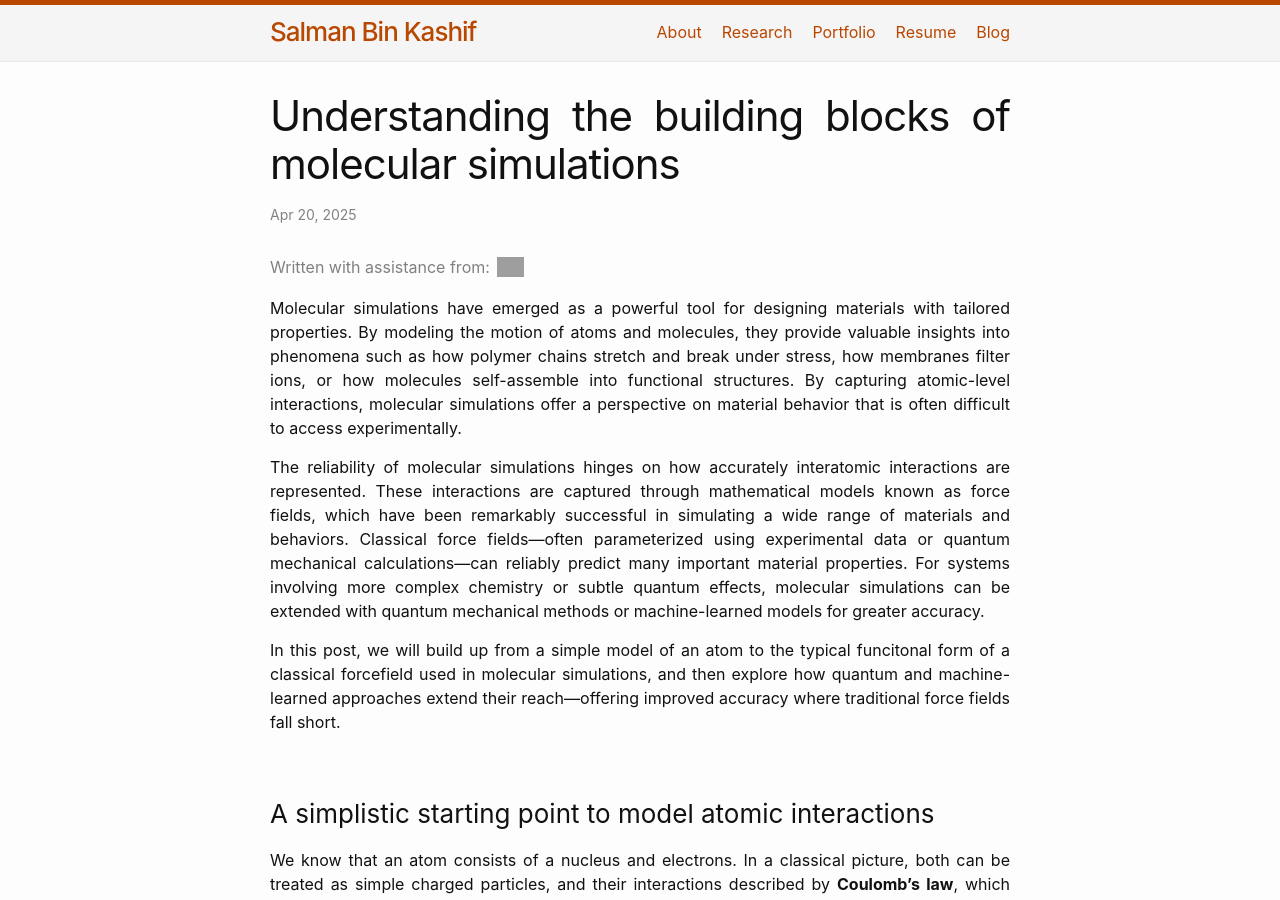
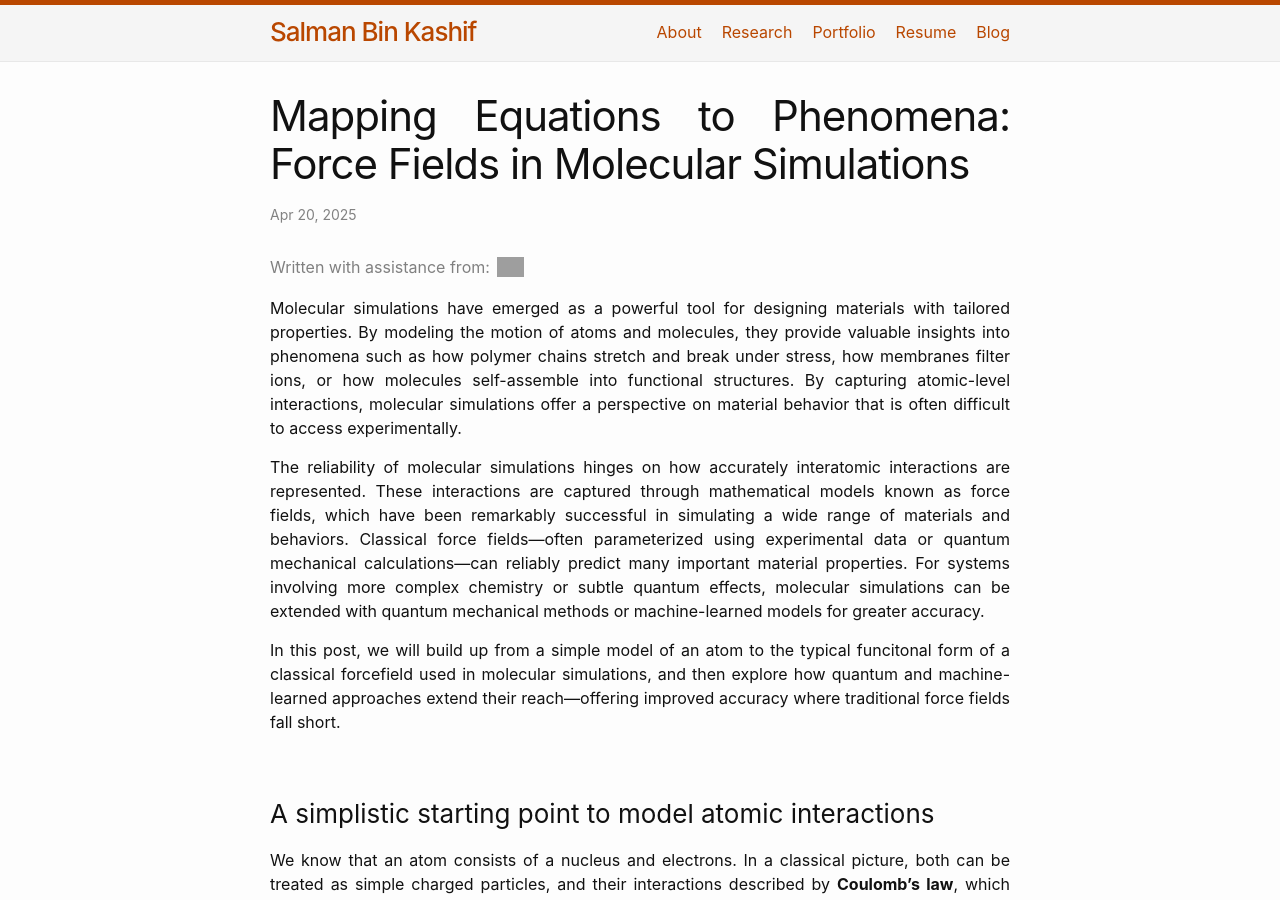
Before and after one commit to sbkashif/sbkashif.github.io, a Jekyll site: the page built from _posts/2025-04-20-which_model_do_what.md, in a window 1280 px wide and 900 px high. Built offline with Jekyll 4.4.1, drawn with Linux system fonts in a browser that asks for light colours; grey boxes are pictures that could not be loaded.

Commit message:
revise title of forecefield blog

```diff
--- a/_posts/2025-04-20-which_model_do_what.md
+++ b/_posts/2025-04-20-which_model_do_what.md
@@ -1,6 +1,6 @@
 ---
 layout: post
-title: 'Understanding the building blocks of molecular simulations'
+title: 'Mapping Equations to Phenomena: Force Fields in Molecular Simulations'
 permalink: /blog/:year/:month/:day/:title/
 tags: [molecular dynamics, dft, machine learning, quantum mechanics, force fields]
 usemathjax: true
```
